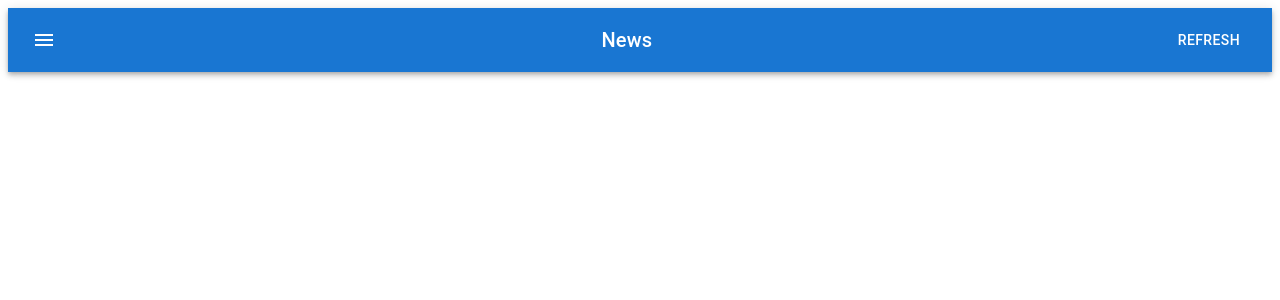
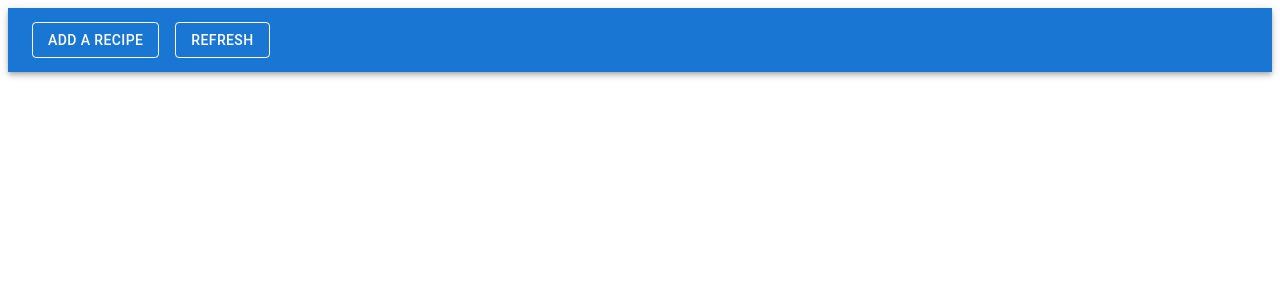
Before and after one commit to abdulladone94/Recipes-Frontend, a React (Create React App) app: page / in a window 1280 px wide. Shown: the top 300 px of the page. Built offline with nearby package versions, Linux system fonts and the light colour scheme.

Commit message:
Add a recipe button

```diff
--- a/src/components/navigationBar.js
+++ b/src/components/navigationBar.js
@@ -6,25 +6,18 @@ import Typography from '@mui/material/Typography';
 import Button from '@mui/material/Button';
 import IconButton from '@mui/material/IconButton';
 import MenuIcon from '@mui/icons-material/Menu';
+import { Stack } from '@mui/material';
 
 export default function NavigationBar() {
   return (
     <Box sx={{ flexGrow: 1 }}>
       <AppBar position="static">
         <Toolbar>
-          <IconButton
-            size="large"
-            edge="start"
-            color="inherit"
-            aria-label="menu"
-            sx={{ mr: 2 }}
-          >
-            <MenuIcon />
-          </IconButton>
-          <Typography variant="h6" component="div" sx={{ flexGrow: 1 }}>
-            News
-          </Typography>
-          <Button color="inherit">Refresh</Button>
+
+        <Stack direction="row" spacing={2}>
+          <Button color="inherit" variant="outlined">Add a Recipe</Button>
+          <Button color="inherit" variant="outlined">Refresh</Button>
+          </Stack>
         </Toolbar>
       </AppBar>
     </Box>
```
